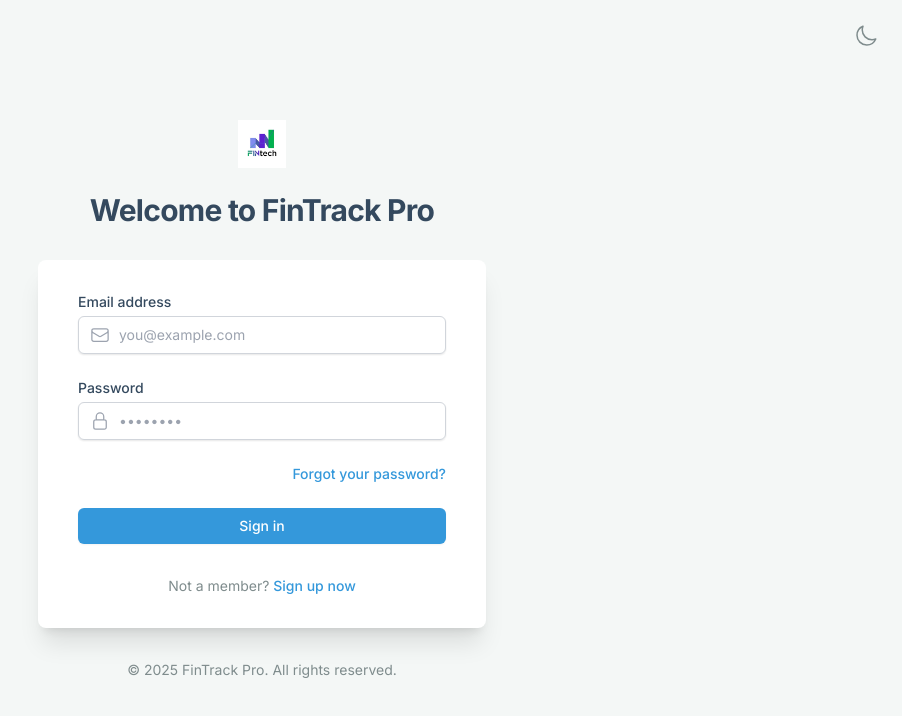
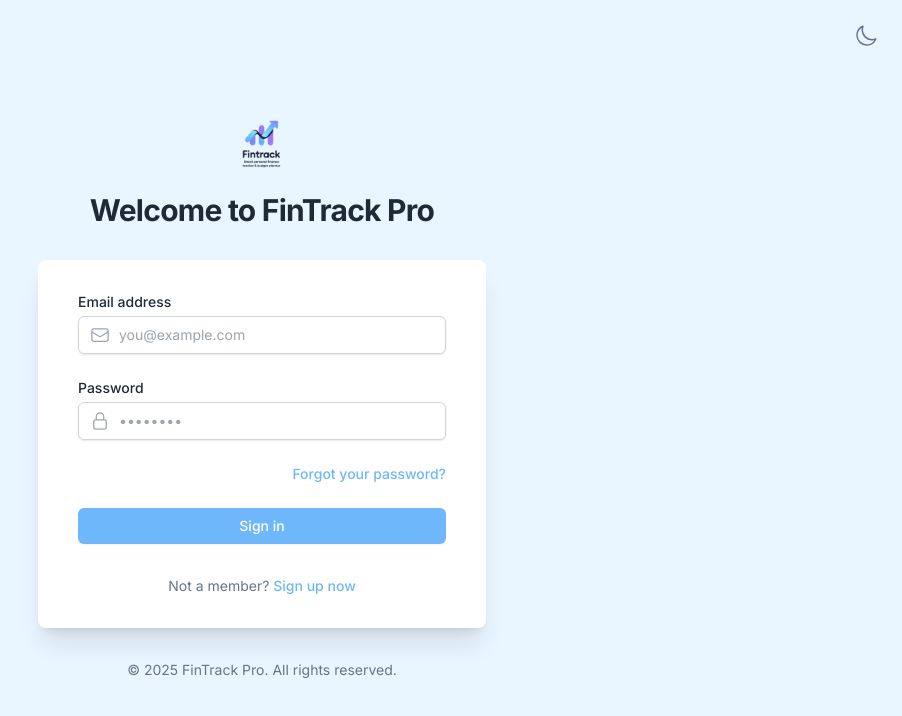
Before and after one commit to dps-broken/fintrack-pro-updated, a React (Create React App) app in the folder client/: page /login in a window 1280 px wide. Shown: the top 716 px of the page, without its empty margins (378-1280 px from the left). Built offline with nearby package versions, Linux system fonts and the light colour scheme; no server answers; what chartjs-plugin-datalabels would draw is missing.

Commit message:
theme update logo changes

```diff
--- a/client/tailwind.config.js
+++ b/client/tailwind.config.js
@@ -8,30 +8,30 @@
   theme: {
     extend: {
       colors: {
-        // Light Theme (can be customized or use Tailwind defaults)
-        'primary-light': '#3498db', // Example primary blue
-        'secondary-light': '#2ecc71', // Example secondary green
-        'background-light': '#f4f7f6', // Off-white background
-        'card-light': '#ffffff',
-        'text-light': '#34495e',
-        'text-muted-light': '#7f8c8d',
+        // Light Theme - blue to purple shades
+        'primary-light': '#6EB7FA',     // Soft Sky Blue
+        'secondary-light': '#9E7BFB',   // Medium Purple
+        'tertiary-light': '#82DFEE',    // Light Cyan
+        'background-light': '#EAF6FF',  // Very Light Blue (almost white)
+        'card-light': '#FFFFFF',        // Pure White for cards
+        'text-light': '#1F2937',        // Dark slate gray for text
+        'text-muted-light': '#64748B',  // Muted blue-gray for secondary text
 
-        // Dark Theme
-        'primary-dark': '#38bdf8', // Lighter blue for dark mode
-        'secondary-dark': '#4ade80', // Lighter green
-        'background-dark': '#1e293b', // Dark slate
-        'card-dark': '#334155',       // Slightly lighter slate for cards
-        'text-dark': '#e2e8f0',       // Light gray text
-        'text-muted-dark': '#94a3b8',   // Muted gray
+        // Dark Theme - darker blue-purple shades + black
+        'primary-dark': '#3B82F6',      // Stronger Blue
+        'secondary-dark': '#7C3AED',    // Dark Purple
+        'tertiary-dark': '#22D3EE',     // Bright Cyan
+        'background-dark': '#000000',   // Pure Black background added
+        'card-dark': '#121212',         // Very dark near-black card background
+        'text-dark': '#E0E7FF',         // Light blue text
+        'text-muted-dark': '#94A3B8',   // Muted gray-blue
       },
       fontFamily: {
         sans: ['Inter', 'system-ui', 'Avenir', 'Helvetica', 'Arial', 'sans-serif'],
-        // Add more custom fonts if needed
       },
       animation: {
         'fade-in': 'fadeIn 0.5s ease-out',
         'slide-up': 'slideUp 0.5s ease-out forwards',
-        // Add more custom animations
       },
       keyframes: {
         fadeIn: {
@@ -42,11 +42,10 @@
           '0%': { opacity: '0', transform: 'translateY(20px)' },
           '100%': { opacity: '1', transform: 'translateY(0)' },
         }
-        // Define keyframes for animations
       },
     },
   },
   plugins: [
-    require('@tailwindcss/forms'), // For better default form styling
+    require('@tailwindcss/forms'),
   ],
 }
```
Also changed, not shown: client/src/assets/images/fintrack-logo.png.
